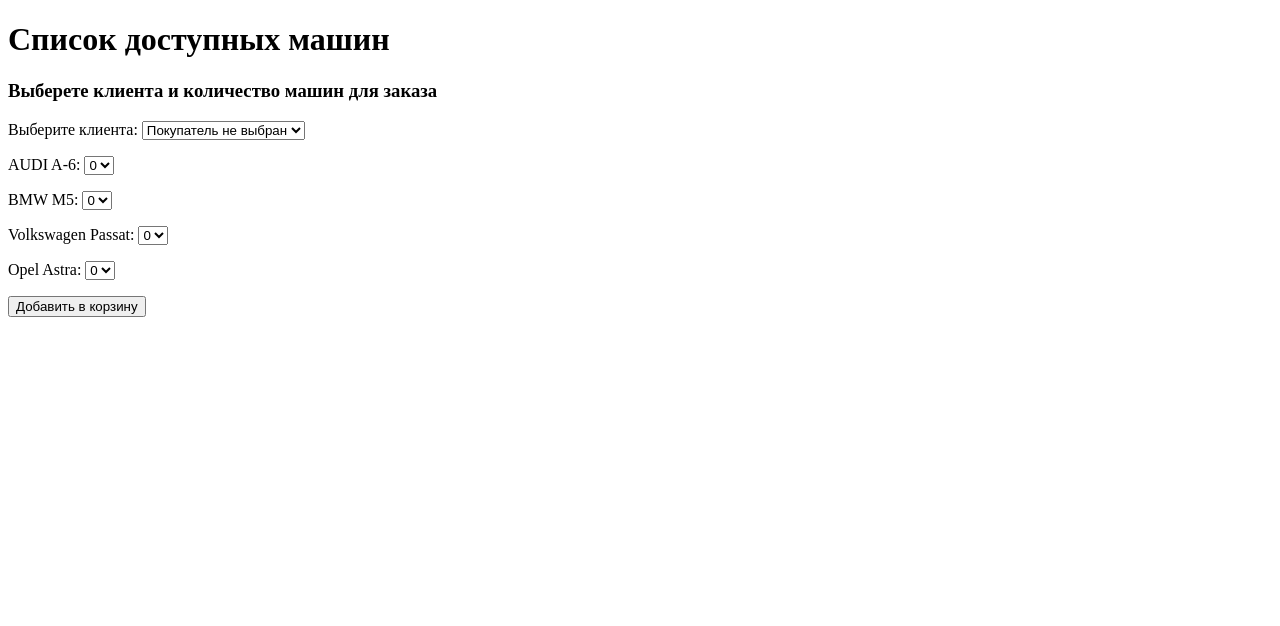
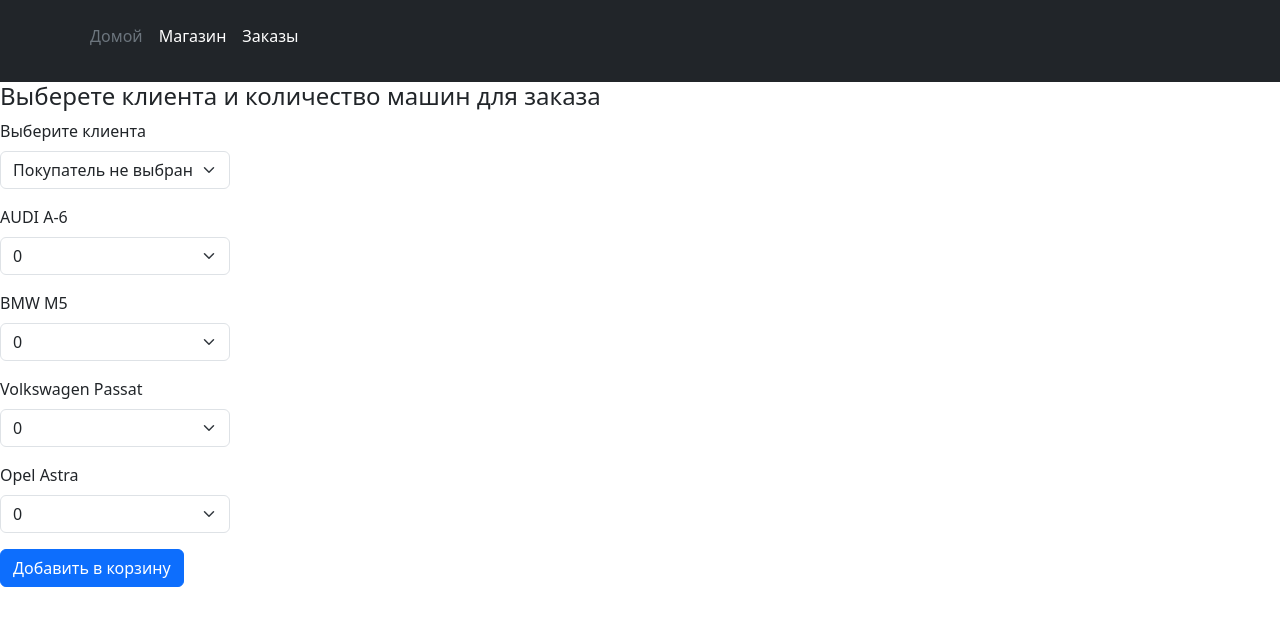
Before and after one commit to Antariys3/car_shop, a Django app: page /cars_list/ in a window 1280 px wide. Shown: the top 626 px of the page. Run offline with Django 4.2, Linux system fonts and the light colour scheme; data comes from the database, SQL or seed files in the repository; both versions use the stored data as it was after the commit; some libraries are stand-ins or nearby versions.

Commit message:
Added bootstrap and basic template.

```diff
--- a/Car_shop/settings.py
+++ b/Car_shop/settings.py
@@ -38,6 +38,7 @@ INSTALLED_APPS = [
     "django.contrib.messages",
     "django.contrib.staticfiles",
     "carshop.apps.CarshopConfig",
+    'bootstrap5',
 ]
 
 MIDDLEWARE = [
--- a/requirements.txt
+++ b/requirements.txt
@@ -1,7 +1,9 @@
 asgiref==3.7.2
+beautifulsoup4==4.12.2
 black==23.10.1
 click==8.1.7
 Django==4.2.6
+django-bootstrap-v5==1.0.11
 Faker==19.12.0
 mypy-extensions==1.0.0
 packaging==23.2
@@ -9,6 +11,7 @@ pathspec==0.11.2
 platformdirs==3.11.0
 python-dateutil==2.8.2
 six==1.16.0
+soupsieve==2.5
 sqlparse==0.4.4
 tomli==2.0.1
 typing_extensions==4.8.0
--- /dev/null
+++ b/templates/base.html
@@ -0,0 +1,86 @@
+<!DOCTYPE html>
+<html lang="en">
+{% load bootstrap5 %}
+<head>
+    <meta charset="UTF-8">
+    <meta name="viewport"
+          content="width=device-width, user-scalable=no, initial-scale=1.0, maximum-scale=1.0, minimum-scale=1.0">
+    <meta http-equiv="X-UA-Compatible" content="ie=edge">
+    <title>{% block title %}Default Title{% endblock %}</title>
+
+    {# Load Bootstrap CSS and JavaScript #}
+    {% bootstrap_css %}
+    {% bootstrap_javascript %}
+    {# Display django.contrib.messages as Bootstrap alerts #}
+    {% bootstrap_messages %}
+
+    <style>
+        a {
+            display: block;
+            margin-bottom: 10px;
+            text-decoration: none;
+        }
+    </style>
+    <style>
+        .custom-container {
+            max-width: 30%;
+            padding-left: 0;
+            padding-right: 0;
+            margin-left: 0;
+            margin-right: auto;
+        }
+    </style>
+    <style>
+        .base-table {
+            border-collapse: collapse;
+            margin-top: 20px;
+        }
+
+        .base-table, .base-table th, .base-table td {
+            border: 1px solid #ccc;
+        }
+
+        .base-table th, .base-table td {
+            padding: 8px 12px;
+            text-align: left;
+        }
+
+        .base-table th {
+            background-color: #f2f2f2;
+        }
+
+        .base-table tr:nth-child(even) {
+            background-color: #f2f2f2;
+        }
+
+        .table-style-1 {
+            width: 60%;
+        }
+
+        .table-style-2 {
+            width: 40%;
+        }
+
+        .table-style-3 {
+            width: 25%;
+        }
+    </style>
+
+</head>
+<body>
+<header class="p-3 bg-dark text-white">
+    <div class="container">
+        <div class="d-flex flex-wrap align-items-center justify-content-center justify-content-lg-start">
+            <ul class="nav col-12 col-lg-auto me-lg-auto mb-2 justify-content-center mb-md-0">
+                <li><a href="{% url 'home' %}" class="nav-link px-2 text-secondary">Домой</a></li>
+                <li><a href="{% url 'cars_list' %}" class="nav-link px-2 text-white">Магазин</a>
+                </li>
+                <li><a href="{% url 'orders_page' %}" class="nav-link px-2 text-white">Заказы</a></li>
+            </ul>
+        </div>
+    </div>
+</header>
+
+{% block content %}{% endblock %}
+</body>
+</html>
--- a/templates/cars_list.html
+++ b/templates/cars_list.html
@@ -1,18 +1,28 @@
-<!DOCTYPE html>
-<html lang="en">
-<head>
-    <meta charset="UTF-8">
-    <meta http-equiv="X-UA-Compatible" content="IE=edge">
-    <meta name="viewport" content="width=device-width, initial-scale=1.0">
-    <title>Список машин</title>
-</head>
-<body>
-    <h1>Список доступных машин</h1>
-    <h3>Выберете клиента и количество машин для заказа</h3>
-    <form method="post" action="{% url 'cars_list' %}">
-        {% csrf_token %}
-        {{ form.as_p }}
-        <button type="submit">Добавить в корзину</button>
-    </form>
-</body>
-</html>
+{% extends "base.html" %}
+
+{% block title %}Список машин{% endblock %}
+
+{% block content %}
+    {% load bootstrap5 %}
+
+    <h4>Выберете клиента и количество машин для заказа</h4>
+    <div class="container custom-container">
+        <div class="row justify-content-start">
+            <div class="col-md-auto">
+                <form method="post" action="{% url 'cars_list' %}" class="mb-3">
+                    {% csrf_token %}
+                    {% bootstrap_form form %}
+                    {% buttons %}
+                        <button type="submit" class="btn btn-primary">Добавить в корзину</button>
+                    {% endbuttons %}
+                </form>
+                {% if result %}
+                    <div class="alert alert-success mt-3" role="alert">
+                        {{ result }} <br>
+                        {{ message }}
+                    </div>
+                {% endif %}
+            </div>
+        </div>
+    </div>
+{% endblock %}
```
Also changed, not shown: templates/index.html (+7 -20 lines), templates/order_detail.html (+10 -38 lines), templates/orders_page.html (+6 -41 lines), templates/payment.html (+7 -37 lines), db.sqlite3.
